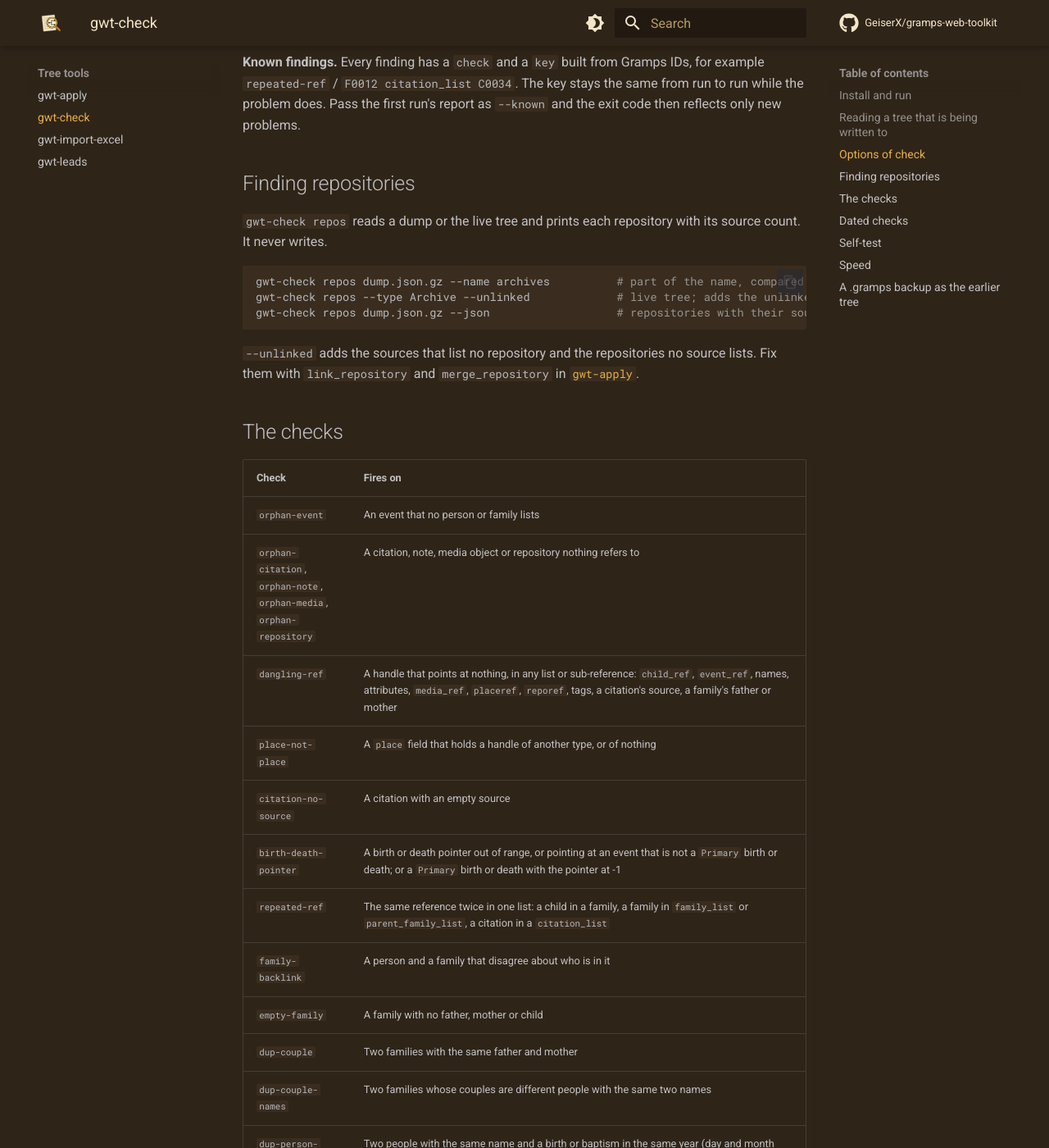
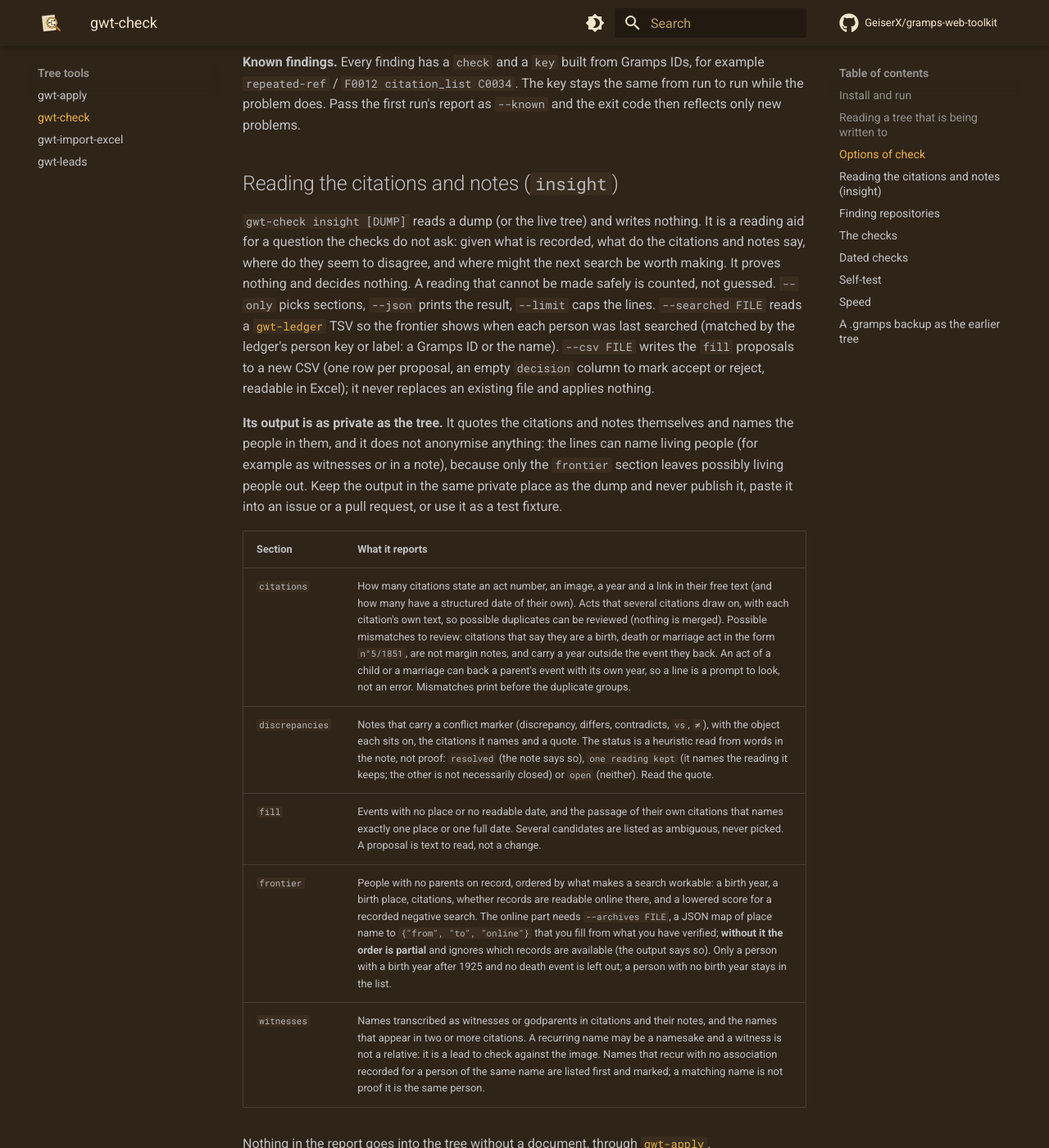
Before and after one commit to GeiserX/gramps-web-toolkit, an MkDocs documentation site: the page built from docs/check.md, in a window 1280 px wide and 1400 px high, scrolled down 3155 px. Shown: the whole window at 82% size. Built offline with MkDocs 1.6.1 and Material for MkDocs 9.7.7, drawn with Linux system fonts in a browser that asks for light colours; comment, search, counter and statistics services are not loaded.

Commit message:
Insight v4: document read-only reading aid

```diff
--- a/docs/check.md
+++ b/docs/check.md
@@ -58,6 +58,22 @@ A `gwt-apply` snapshot (`gwt-apply --save-snapshot`, or `--save-snapshot NEW --s
 **Parent and child.** When one of a same-name pair is a parent of the other in the tree, a shared relative no longer makes them a duplicate (`dup-person-relative`, and the shared-relative branch of `dup-person-fuzzy`): a father and a son with one name share relatives by name across three generations. A shared birth date still does: `dup-person-birth` and "birth within 2 years" report the pair, because a person entered twice and then linked as their own child is a real duplicate.
 
 **Known findings.** Every finding has a `check` and a `key` built from Gramps IDs, for example `repeated-ref` / `F0012 citation_list C0034`. The key stays the same from run to run while the problem does. Pass the first run's report as `--known` and the exit code then reflects only new problems.
+
+## Reading the citations and notes (`insight`)
+
+`gwt-check insight [DUMP]` reads a dump (or the live tree) and writes nothing. It is a reading aid for a question the checks do not ask: given what is recorded, what do the citations and notes say, where do they seem to disagree, and where might the next search be worth making. It proves nothing and decides nothing. A reading that cannot be made safely is counted, not guessed. `--only` picks sections, `--json` prints the result, `--limit` caps the lines. `--searched FILE` reads a [`gwt-ledger`](ledger.md) TSV so the frontier shows when each person was last searched (matched by the ledger's person key or label: a Gramps ID or the name). `--csv FILE` writes the `fill` proposals to a new CSV (one row per proposal, an empty `decision` column to mark accept or reject, readable in Excel); it never replaces an existing file and applies nothing.
+
+**Its output is as private as the tree.** It quotes the citations and notes themselves and names the people in them, and it does not anonymise anything: the lines can name living people (for example as witnesses or in a note), because only the `frontier` section leaves possibly living people out. Keep the output in the same private place as the dump and never publish it, paste it into an issue or a pull request, or use it as a test fixture.
+
+| Section | What it reports |
+|---|---|
+| `citations` | How many citations state an act number, an image, a year and a link in their free text (and how many have a structured date of their own). Acts that several citations draw on, with each citation's own text, so possible duplicates can be reviewed (nothing is merged). Possible mismatches to review: citations that say they are a birth, death or marriage act in the form `n°5/1851`, are not margin notes, and carry a year outside the event they back. An act of a child or a marriage can back a parent's event with its own year, so a line is a prompt to look, not an error. Mismatches print before the duplicate groups. |
+| `discrepancies` | Notes that carry a conflict marker (discrepancy, differs, contradicts, `vs`, `≠`), with the object each sits on, the citations it names and a quote. The status is a heuristic read from words in the note, not proof: `resolved` (the note says so), `one reading kept` (it names the reading it keeps; the other is not necessarily closed) or `open` (neither). Read the quote. |
+| `fill` | Events with no place or no readable date, and the passage of their own citations that names exactly one place or one full date. Several candidates are listed as ambiguous, never picked. A proposal is text to read, not a change. |
+| `frontier` | People with no parents on record, ordered by what makes a search workable: a birth year, a birth place, citations, whether records are readable online there, and a lowered score for a recorded negative search. The online part needs `--archives FILE`, a JSON map of place name to `{"from", "to", "online"}` that you fill from what you have verified; **without it the order is partial** and ignores which records are available (the output says so). Only a person with a birth year after 1925 and no death event is left out; a person with no birth year stays in the list. |
+| `witnesses` | Names transcribed as witnesses or godparents in citations and their notes, and the names that appear in two or more citations. A recurring name may be a namesake and a witness is not a relative: it is a lead to check against the image. Names that recur with no association recorded for a person of the same name are listed first and marked; a matching name is not proof it is the same person. |
+
+Nothing in the report goes into the tree without a document, through [`gwt-apply`](apply.md).
 
 ## Finding repositories
 
```
